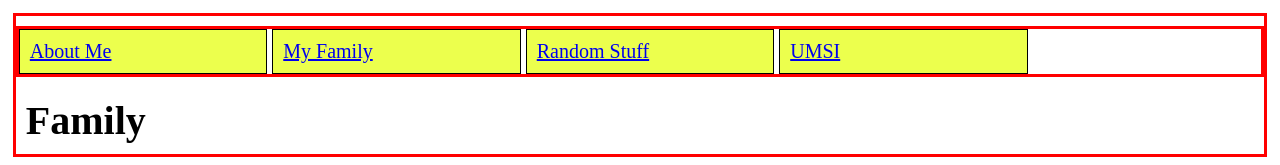
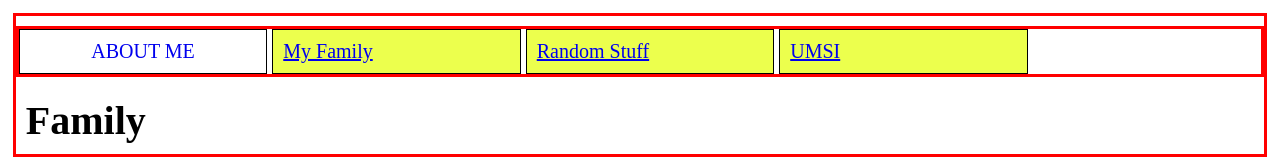
Before and after one commit to Roshni-R19/hw1-f24, a plain HTML site: page family.html in a window 1280 px wide. Shown: the top 165 px of the page. Drawn offline with Linux system fonts and the light colour scheme.

Commit message:
Add files via upload

```diff
--- a/family.html
+++ b/family.html
@@ -12,7 +12,7 @@
 	<header>
 		<nav>
 			<ul>
-				<li><a href = "index.html">About Me</a></li>
+				<li class="active"><a href = "index.html">About Me</a></li>
 				<li><a href = "family.html">My Family</a></li>
 				<li><a href = "random.html">Random Stuff</a></li>
 				<li><a href = "si.umich.edu">UMSI</a></li>
```
Also changed, not shown: random.html (+1 -1 lines).
